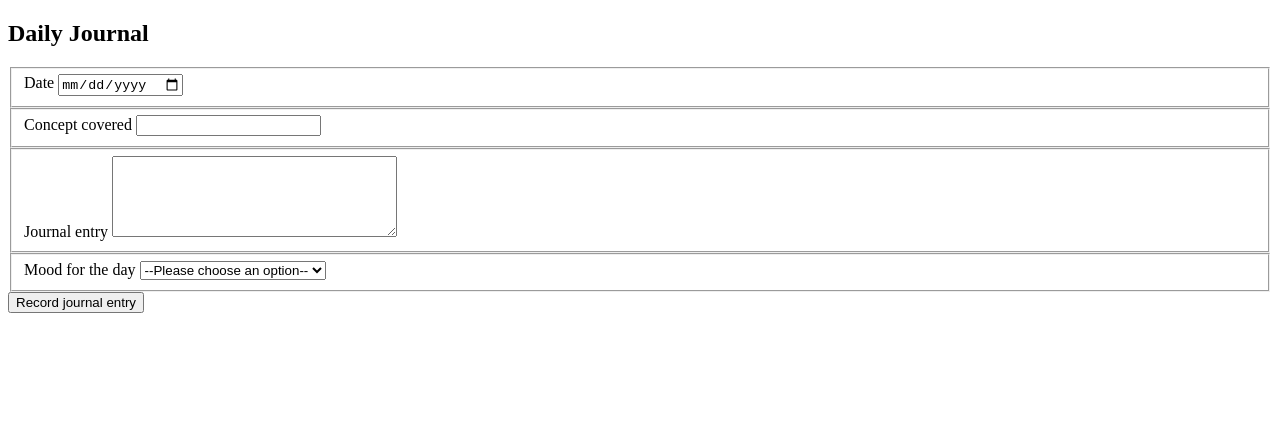
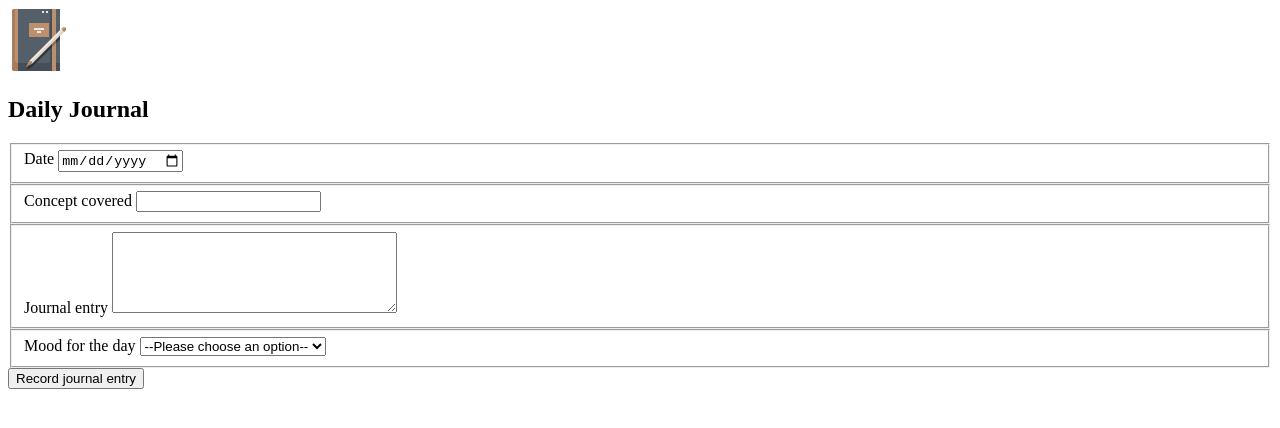
Before and after one commit to chyogi/daily--jourmal, a plain HTML site: page index.html in a window 1280 px wide. Drawn offline with Linux system fonts and the light colour scheme; files whose address does not match are found by name.

Commit message:
added journal image

```diff
--- a/index.html
+++ b/index.html
@@ -8,6 +8,9 @@
     <link href="../daily- jourmal/styles/main.css" rel="stylesheet" />
   </head>
   <body>
+    <div>
+      <img src="./images/icons8-journal-64.png" alt="image of a journal" />
+    </div>
     <h2>Daily Journal</h2>
     <main id="container">
       <form class="entryForm">
```
Also changed, not shown: images/icons8-journal-64.png (added).
